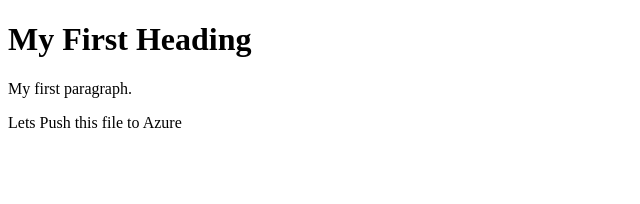
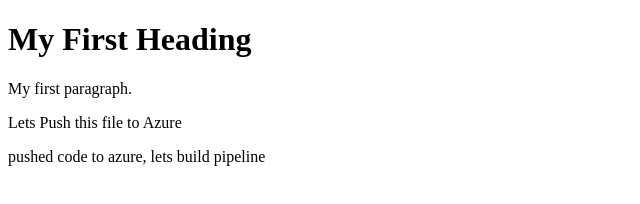
Before and after one commit to dvgvijendra86/MyFirstWebPage, a plain HTML site: page index.htm in a window 1280 px wide. Shown: the whole page, without its empty margins (0-640 px from the left). Drawn offline with Linux system fonts and the light colour scheme.

Commit message:
Pushed to Azure Repos

```diff
--- a/index.htm
+++ b/index.htm
@@ -6,6 +6,7 @@
 
 <p>My first paragraph.</p>
 <p>Lets Push this file to Azure</p>
+<p>pushed code to azure, lets build pipeline</p>
 
 </body>
 </html>
```
